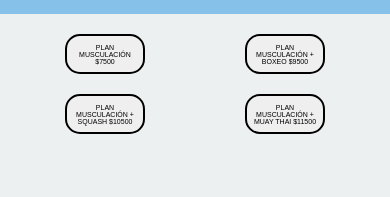
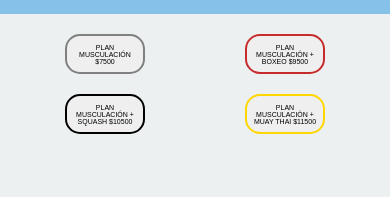
Before and after one commit to slopez11/PreEntrega3-Lopez, a website: page index.html in a window 390 px wide. Shown: the part 76-273 px from the top of the page. Drawn offline with Linux system fonts and the light colour scheme.

Commit message:
terminamos el diseño responsive para botones conectado con mixin

```diff
--- a/scss/components/_responsive.scss
+++ b/scss/components/_responsive.scss
@@ -64,44 +64,24 @@
             .planes1{
                 .plan-musc {
                     button {
-                        border: 2px solid black;
-                        border-radius: 15px;
-                        text-align: center;
-                        height: 60px;
-                        width: 100px;
-                        font-size: 10px;
+                        @include botones-planes (2px solid gray,15px,60px,100px,10px)
                     }
                 }
                 .plan-squash {
                     button {
-                        border: 2px solid black;
-                        border-radius: 15px;
-                        text-align: center;
-                        height: 60px;
-                        width: 100px;
-                        font-size: 10px;
+                        @include botones-planes (2px solid black,15px,60px,100px,10px)
                     }
                 }
             }
             .planes2{
                 .plan-boxeo {
                     button {
-                        border: 2px solid black;
-                        border-radius: 15px;
-                        text-align: center;
-                        height: 60px;
-                        width: 100px;
-                        font-size: 10px;
+                        @include botones-planes (2px solid rgb(199, 44, 44),15px,60px,100px,10px)
                     }
                 }
                 .plan-muaythai {
                     button {
-                        border: 2px solid black;
-                        border-radius: 15px;
-                        text-align: center;
-                        height: 60px;
-                        width: 100px;
-                        font-size: 10px;
+                        @include botones-planes (2px solid gold,15px,60px,100px,10px)
                     }
                 }
             }
@@ -115,44 +95,24 @@
             .planes1{
                 .plan-musc {
                     button {
-                        border: 2px solid black;
-                        border-radius: 15px;
-                        text-align: center;
-                        height: 40px;
-                        width: 80px;
-                        font-size: 7px;
+                        @include botones-planes (2px solid gray,15px,40px,80px,7px)
                     }
                 }
                 .plan-squash {
                     button {
-                        border: 2px solid black;
-                        border-radius: 15px;
-                        text-align: center;
-                        height: 40px;
-                        width: 80px;
-                        font-size: 7px;
+                        @include botones-planes (2px solid black,15px,40px,80px,7px)
                     }
                 }
             }
             .planes2{
                 .plan-boxeo {
                     button {
-                        border: 2px solid black;
-                        border-radius: 15px;
-                        text-align: center;
-                        height: 40px;
-                        width: 80px;
-                        font-size: 7px;
+                        @include botones-planes (2px solid rgb(199, 44, 44),15px,40px,80px,7px)
                     }
                 }
                 .plan-muaythai {
                     button {
-                        border: 2px solid black;
-                        border-radius: 15px;
-                        text-align: center;
-                        height: 40px;
-                        width: 80px;
-                        font-size: 7px;
+                        @include botones-planes (2px solid gold,15px,40px,80px,7px)
                     }
                 }
             }
```
Also changed, not shown: css/style.css, 1 other file.
